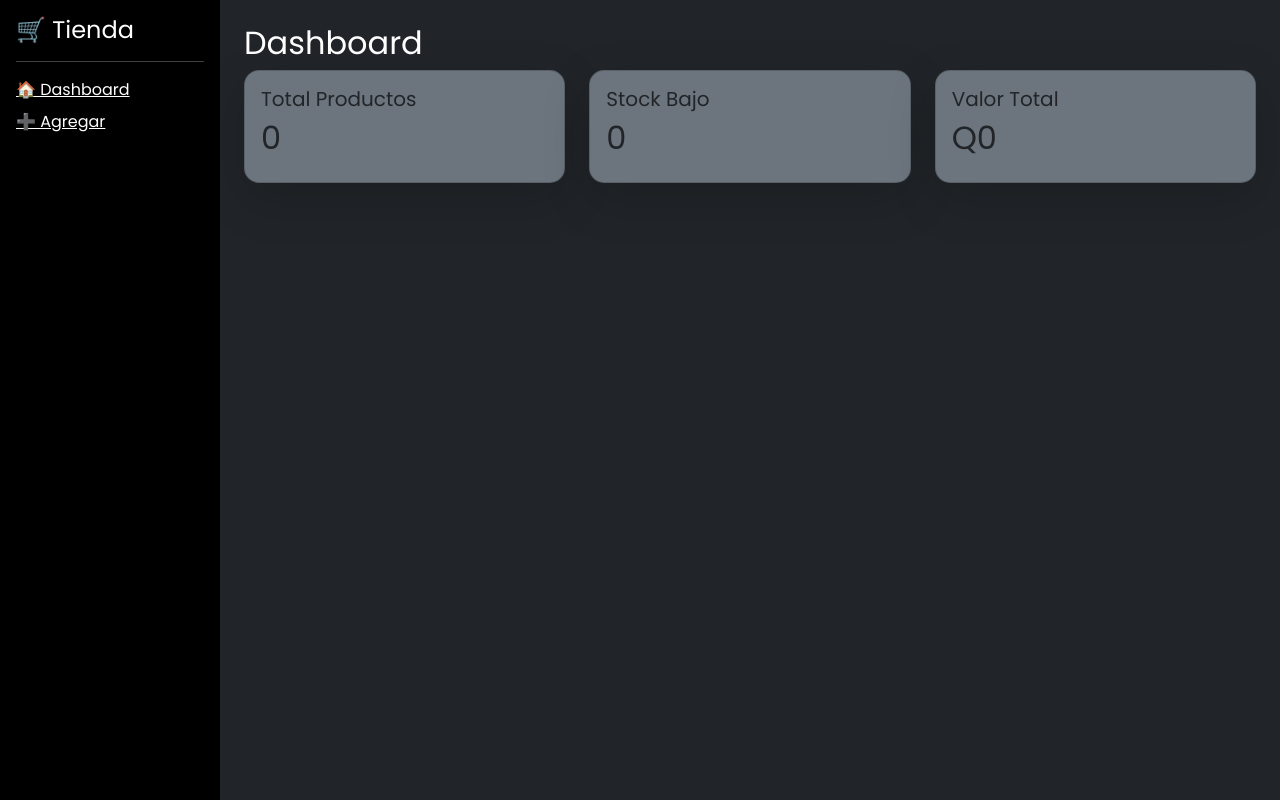
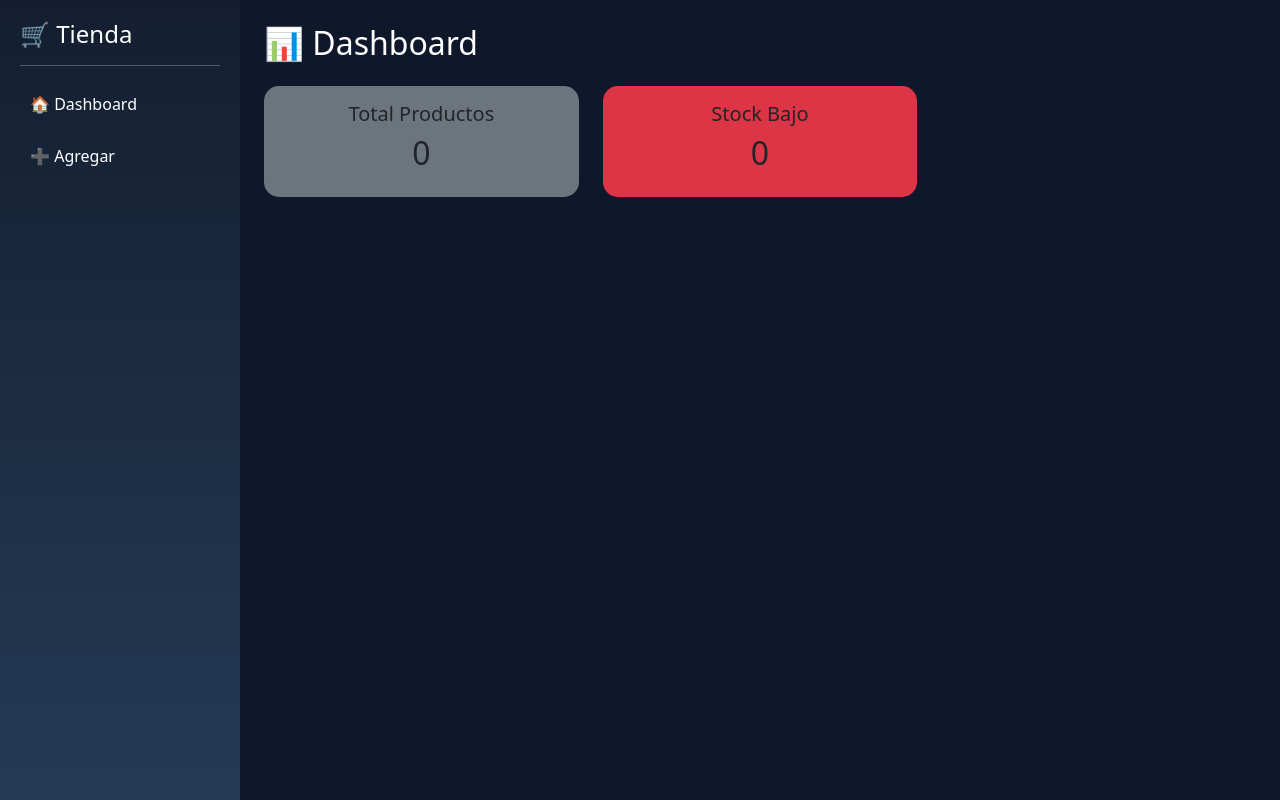
Before and after one commit to ProfVeliz/tienda-web, a Flask app: page / in a window 1280 px wide. Run offline with Flask 3, Linux system fonts and the light colour scheme.

Commit message:
mensaje de cambio

```diff
--- a/app.py
+++ b/app.py
@@ -1,28 +1,15 @@
 from flask import Flask, render_template, request, redirect, url_for
-import os
-from dotenv import load_dotenv
+from flask_sqlalchemy import SQLAlchemy
 import cloudinary
 import cloudinary.uploader
-from flask_sqlalchemy import SQLAlchemy
+import os
 
-# =========================
-# CONFIG INICIAL
-# =========================
-load_dotenv()
 app = Flask(__name__)
 
 # =========================
-# BASE DE DATOS
+# BASE DE DATOS (SQLite)
 # =========================
-uri = os.getenv("DATABASE_URL")
-
-if uri and uri.startswith("postgres://"):
-    uri = uri.replace("postgres://", "postgresql://", 1)
-
-if not uri:
-    uri = "sqlite:///tienda.db"
-
-app.config["SQLALCHEMY_DATABASE_URI"] = uri
+app.config["SQLALCHEMY_DATABASE_URI"] = "sqlite:///tienda.db"
 app.config["SQLALCHEMY_TRACK_MODIFICATIONS"] = False
 
 db = SQLAlchemy(app)
@@ -38,7 +25,7 @@ class Producto(db.Model):
     imagen = db.Column(db.String(300))
 
 # =========================
-# CLOUDINARY
+# CLOUDINARY (Render usa variables de entorno)
 # =========================
 cloudinary.config(
     cloud_name=os.getenv("CLOUD_NAME"),
@@ -47,29 +34,18 @@ cloudinary.config(
 )
 
 # =========================
-# CREAR TABLAS
+# CREAR BD
 # =========================
 with app.app_context():
     db.create_all()
 
 # =========================
-# DASHBOARD
+# RUTA PRINCIPAL (DASHBOARD)
 # =========================
 @app.route("/")
 def index():
     productos = Producto.query.all()
-
-    total_productos = len(productos)
-    stock_bajo = len([p for p in productos if p.stock < 5])
-    total_valor = sum([p.precio * p.stock for p in productos])
-
-    return render_template(
-        "index.html",
-        productos=productos,
-        total_productos=total_productos,
-        stock_bajo=stock_bajo,
-        total_valor=total_valor
-    )
+    return render_template("index.html", productos=productos)
 
 # =========================
 # AGREGAR PRODUCTO
@@ -80,11 +56,11 @@ def agregar():
         nombre = request.form["nombre"]
         precio = float(request.form["precio"])
         stock = int(request.form["stock"])
+        foto = request.files["foto"]
 
-        foto = request.files.get("foto")
         url_imagen = ""
 
-        if foto and foto.filename != "":
+        if foto:
             resultado = cloudinary.uploader.upload(foto)
             url_imagen = resultado["secure_url"]
 
@@ -103,6 +79,29 @@ def agregar():
     return render_template("agregar.html")
 
 # =========================
+# EDITAR PRODUCTO
+# =========================
+@app.route("/editar/<int:id>", methods=["GET", "POST"])
+def editar(id):
+    producto = Producto.query.get(id)
+
+    if request.method == "POST":
+        producto.nombre = request.form["nombre"]
+        producto.precio = float(request.form["precio"])
+        producto.stock = int(request.form["stock"])
+
+        foto = request.files["foto"]
+
+        if foto:
+            resultado = cloudinary.uploader.upload(foto)
+            producto.imagen = resultado["secure_url"]
+
+        db.session.commit()
+        return redirect(url_for("index"))
+
+    return render_template("editar.html", producto=producto)
+
+# =========================
 # ELIMINAR PRODUCTO
 # =========================
 @app.route("/eliminar/<int:id>")
@@ -116,43 +115,7 @@ def eliminar(id):
     return redirect(url_for("index"))
 
 # =========================
-# EDITAR PRODUCTO COMPLETO
-# =========================
-@app.route("/editar/<int:id>", methods=["GET", "POST"])
-def editar(id):
-    producto = Producto.query.get(id)
-
-    if request.method == "POST":
-        producto.nombre = request.form["nombre"]
-        producto.precio = float(request.form["precio"])
-        producto.stock = int(request.form["stock"])
-
-        foto = request.files.get("foto")
-
-        if foto and foto.filename != "":
-            resultado = cloudinary.uploader.upload(foto)
-            producto.imagen = resultado["secure_url"]
-
-        db.session.commit()
-        return redirect(url_for("index"))
-
-    return render_template("editar.html", producto=producto)
-
-# =========================
-# EDITAR SOLO STOCK (RÁPIDO)
-# =========================
-@app.route("/editar_stock/<int:id>", methods=["POST"])
-def editar_stock(id):
-    producto = Producto.query.get(id)
-
-    if producto:
-        producto.stock = int(request.form["stock"])
-        db.session.commit()
-
-    return redirect(url_for("index"))
-
-# =========================
-# RUN APP
+# EJECUTAR APP
 # =========================
 if __name__ == "__main__":
     app.run(debug=True)
--- a/templates/index.html
+++ b/templates/index.html
@@ -2,96 +2,151 @@
 <html lang="es">
 <head>
     <meta charset="UTF-8">
-<title>Tienda</title>
+    <title>Tienda Pro</title>
 
+    <!-- Bootstrap -->
     <link href="https://cdn.jsdelivr.net/npm/bootstrap@5.3.0/dist/css/bootstrap.min.css" rel="stylesheet">
 
-<link href="https://fonts.googleapis.com/css2?family=Poppins&display=swap" rel="stylesheet">
+    <!-- Estilos personalizados -->
+    <style>
+        body {
+            background-color: #0f172a;
+            color: white;
+        }
 
-<style>
-body { font-family: 'Poppins', sans-serif; }
-.card { border-radius: 15px; transition: transform 0.2s; }
-.card:hover { transform: scale(1.03); }
-img { border-radius: 10px; }
+        /* Sidebar */
+        .sidebar {
+            width: 240px;
+            min-height: 100vh;
+            background: linear-gradient(180deg, #141e30, #243b55);
+            padding: 20px;
+        }
+
+        .menu-link {
+            display: block;
+            color: white;
+            text-decoration: none;
+            padding: 10px;
+            border-radius: 8px;
+            margin-bottom: 8px;
+            transition: 0.3s;
+        }
+
+        .menu-link:hover {
+            background-color: rgba(255,255,255,0.2);
+            transform: translateX(5px);
+        }
+
+        /* Cards */
+        .card {
+            border: none;
+            border-radius: 15px;
+        }
+
+        .card img {
+            border-top-left-radius: 15px;
+            border-top-right-radius: 15px;
+        }
+
+        .stock-bajo {
+            color: #ff4d4d;
+            font-weight: bold;
+        }
+
+        .stock-ok {
+            color: #00ff88;
+            font-weight: bold;
+        }
+
+        .btn-custom {
+            border-radius: 8px;
+        }
     </style>
 </head>
 
-<body class="bg-dark text-white">
+<body>
 
 <div class="d-flex">
 
-<!-- MENU -->
-<div class="bg-black p-3" style="width: 220px; min-height: 100vh;">
+    <!-- SIDEBAR -->
+    <div class="sidebar">
         <h4>🛒 Tienda</h4>
-    <hr>
-    <a href="/" class="d-block text-white mb-2">🏠 Dashboard</a>
-    <a href="/agregar" class="d-block text-white mb-2">➕ Agregar</a>
+        <hr class="text-white">
+
+        <a href="/" class="menu-link">🏠 Dashboard</a>
+        <a href="/agregar" class="menu-link">➕ Agregar</a>
     </div>
 
     <!-- CONTENIDO -->
     <div class="flex-grow-1 p-4">
 
-<h2>Dashboard</h2>
+        <h2 class="mb-4">📊 Dashboard</h2>
 
+        <!-- RESUMEN -->
         <div class="row mb-4">
 
             <div class="col-md-4">
-<div class="card bg-secondary p-3 shadow-lg">
+                <div class="card bg-secondary p-3 text-center">
                     <h5>Total Productos</h5>
-<h2>{{ total_productos }}</h2>
+                    <h2>{{ productos|length }}</h2>
                 </div>
             </div>
 
             <div class="col-md-4">
-<div class="card bg-secondary p-3 shadow-lg">
+                <div class="card bg-danger p-3 text-center">
                     <h5>Stock Bajo</h5>
-<h2>{{ stock_bajo }}</h2>
-</div>
-</div>
-
-<div class="col-md-4">
-<div class="card bg-secondary p-3 shadow-lg">
-<h5>Valor Total</h5>
-<h2>Q{{ total_valor }}</h2>
+                    <h2>
+                        {{ productos | selectattr("stock", "lt", 5) | list | length }}
+                    </h2>
                 </div>
             </div>
 
         </div>
 
+        <!-- LISTA DE PRODUCTOS -->
         <div class="row">
 
             {% for p in productos %}
             <div class="col-md-3">
-<div class="card bg-secondary text-white mb-4 shadow-lg">
+                <div class="card bg-dark text-white mb-4 shadow">
 
+                    <!-- Imagen -->
+                    {% if p.imagen %}
                     <img src="{{ p.imagen }}" style="height:200px; object-fit:cover;">
+                    {% else %}
+                    <img src="https://via.placeholder.com/200">
+                    {% endif %}
 
                     <div class="card-body">
+
                         <h5>{{ p.nombre }}</h5>
+
                         <p>💰 Q{{ p.precio }}</p>
 
-{% if p.stock == 0 %}
-<span class="badge bg-danger">Sin stock</span>
-{% elif p.stock < 5 %}
-<span class="badge bg-warning text-dark">Stock bajo</span>
+                        <!-- Estado de stock -->
+                        {% if p.stock < 5 %}
+                            <p class="stock-bajo">⚠ Stock bajo: {{ p.stock }}</p>
                         {% else %}
-<span class="badge bg-success">Disponible</span>
+                            <p class="stock-ok">✔ Stock: {{ p.stock }}</p>
                         {% endif %}
 
-<p>📦 {{ p.stock }}</p>
+                        <!-- BOTONES -->
+                        <div class="d-flex justify-content-between">
 
-<!-- EDITAR STOCK RAPIDO -->
-<form action="/editar_stock/{{ p.id }}" method="POST" class="d-flex mb-2">
-<input type="number" name="stock" value="{{ p.stock }}" class="form-control form-control-sm">
-<button class="btn btn-success btn-sm ms-1">✔</button>
-</form>
+                            <a href="/editar/{{ p.id }}" class="btn btn-warning btn-sm btn-custom">
+                                ✏ Editar
+                            </a>
 
-<div class="d-flex justify-content-between">
-<a href="/editar/{{ p.id }}" class="btn btn-outline-warning btn-sm">✏️</a>
-<a href="/eliminar/{{ p.id }}" class="btn btn-outline-danger btn-sm" onclick="return confirm('¿Eliminar producto?')">🗑</a>
+                            <a href="/eliminar/{{ p.id }}"
+                               class="btn btn-danger btn-sm btn-custom"
+                               onclick="return confirm('¿Eliminar producto?')">
+                                🗑 Eliminar
+                            </a>
+
                         </div>
 
                     </div>
+
                 </div>
             </div>
             {% endfor %}
@@ -99,6 +154,7 @@ img { border-radius: 10px; }
         </div>
 
     </div>
+
 </div>
 
 </body>
```
Lines whose indentation alone changed are shown as unchanged.
